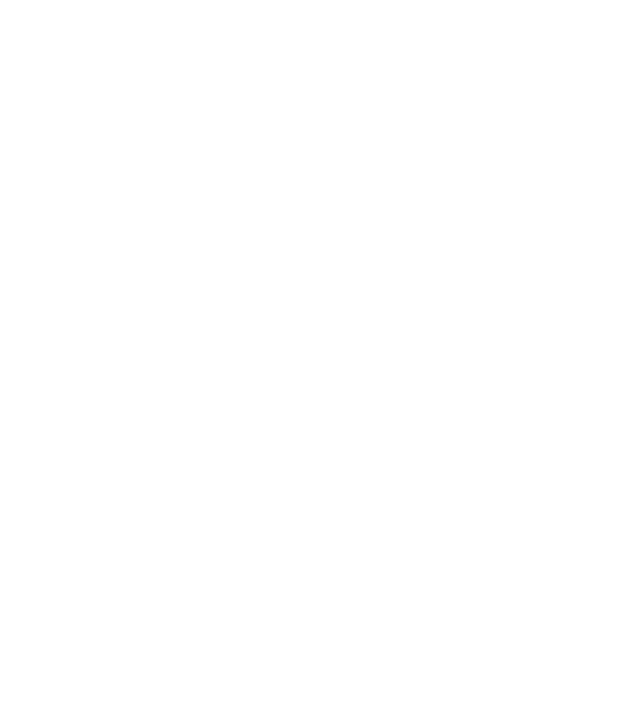
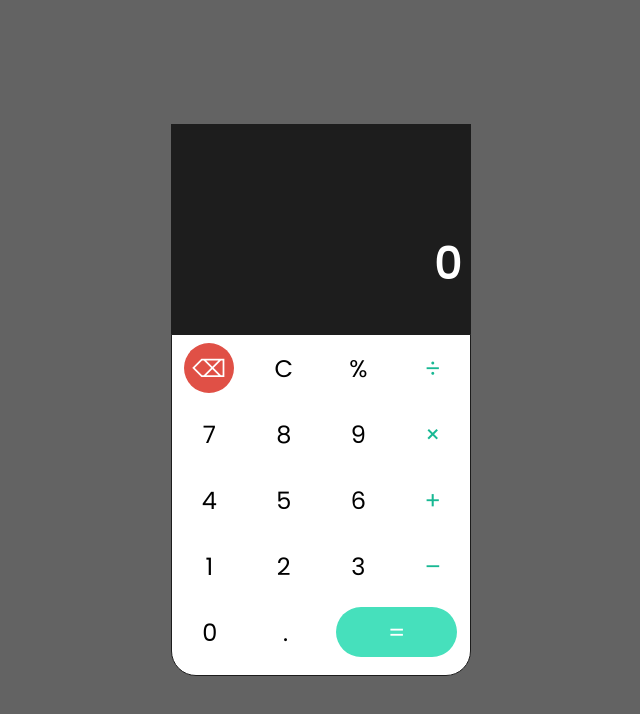
Before and after one commit to LTNSully/calculator, a plain HTML site: page index.html in a window 1280 px wide. Shown: the whole page, without its empty margins (319-959 px from the left). Drawn offline with Linux system fonts and the light colour scheme.

Commit message:
followed tutorial

```diff
--- /dev/null
+++ b/calculator.js
@@ -0,0 +1,236 @@
+/* ------------------------------ */
+/* -- Code Explained Tutorials -- */
+/* -  YouTube.com/CodeExplained - */
+/* ------------------------------ */
+let calculator_buttons = [
+    {
+        name : "delete",
+        symbol : "⌫",
+        formula : false,
+        type : "key"
+    },{
+        name : "clear",
+        symbol : "C",
+        formula : false,
+        type : "key"
+    },{
+        name : "percent",
+        symbol : "%",
+        formula : "/100",
+        type : "number"
+    },{
+        name : "division",
+        symbol : "÷",
+        formula : "/",
+        type : "operator"
+    },{
+        name : "7",
+        symbol : 7,
+        formula : 7,
+        type : "number"
+    },{
+        name : "8",
+        symbol : 8,
+        formula : 8,
+        type : "number"
+    },{
+        name : "9",
+        symbol : 9,
+        formula : 9,
+        type : "number"
+    },{
+        name : "multiplication",
+        symbol : "×",
+        formula : "*",
+        type : "operator"
+    },{
+        name : "4",
+        symbol : 4,
+        formula : 4,
+        type : "number"
+    },{
+        name : "5",
+        symbol : 5,
+        formula : 5,
+        type : "number"
+    },{
+        name : "6",
+        symbol : 6,
+        formula : 6,
+        type : "number"
+    },{
+        name : "addition",
+        symbol : "+",
+        formula : "+",
+        type : "operator"
+    },,{
+        name : "1",
+        symbol : 1,
+        formula : 1,
+        type : "number"
+    },{
+        name : "2",
+        symbol : 2,
+        formula : 2,
+        type : "number"
+    },{
+        name : "3",
+        symbol : 3,
+        formula : 3,
+        type : "number"
+    },{
+        name : "subtraction",
+        symbol : "–",
+        formula : "-",
+        type : "operator"
+    },{
+        name : "0",
+        symbol : 0,
+        formula : 0,
+        type : "number"
+    },{
+        name : "comma",
+        symbol : ".",
+        formula : ".",
+        type : "number"
+    },{
+        name : "calculate",
+        symbol : "=",
+        formula : "=",
+        type : "calculate"
+    }
+];
+
+//SELECT ELEMENTS
+const input_element = document.querySelector(".input");
+const output_element = document.querySelector(".result .value");
+const output_operation_element = document.querySelector(".operation .value");
+
+let data = {
+    operation : [],
+    result : [],
+}
+
+function createCalculatorButtons(){
+    const btns_per_row = 4;
+    let added_btns = 0;
+
+    calculator_buttons.forEach( (button, index) => {
+        if( added_btns % btns_per_row == 0 ){
+            input_element.innerHTML += `<div class="row"></div>`;
+        }
+
+        const row = document.querySelector(".row:last-child");
+        row.innerHTML += `<button id="${button.name}">
+                            ${button.symbol}
+                          </button>`;
+
+        added_btns++;
+    });
+}
+createCalculatorButtons();
+
+input_element.addEventListener("click", event => {
+    const target_btn = event.target;
+
+    calculator_buttons.forEach( button => {
+        if( button.name == target_btn.id ) calculator(button);
+    });
+
+});
+
+function calculator( button ){
+    if( button.type == "operator" ){
+        data.operation.push(button.symbol);
+        data.result.push(button.formula);
+    }
+    else if( button.type == "number" ){
+        data.operation.push(button.symbol);
+        data.result.push(button.formula);
+    }
+    else if( button.type == "key" ){
+        if( button.name == "clear" ){
+            data.operation = [];
+            data.result = [];
+            updateOutputResult(0);
+        }
+        else if( button.name == "delete" ){
+            data.result.pop();
+            data.operation.pop();
+        }
+    }
+    else if( button.type == "calculate" ){
+
+        // PUSH WHAT'S LEFT IN TEMP TO RESULT AND JOIN RESULT
+        let result_joined = data.result.join('');
+
+        // CLEAR ALL ARRAYS, NO NEED TO SAVE ANYTHING ANYMORE
+        data.operation = [];
+        data.result = [];
+
+        // CHECK IF THERE WAS A SYNATX ERROR IN THE operation
+        let result_final;
+        try {
+            result_final = eval(result_joined);
+        } catch (error) {
+            if (error instanceof SyntaxError) {
+                result_final = "Syntax Error!"
+                updateOutputResult( result_final );
+                return;
+            }
+        }
+
+        // FORMAT THE RESULT
+        result_final = formatResult(result_final);
+
+        // SAVE RESULT FOR ANY FUTURE USE
+        data.operation.push(result_final);
+        data.result.push(result_final);
+
+        // UPDATE OUTPUT
+        updateOutputResult( result_final );
+
+        return;
+    }
+
+    updateOutputOperation( data.operation.join('') );
+}
+
+function updateOutputOperation(operation){
+    output_operation_element.innerHTML = operation;
+}
+
+function updateOutputResult(result){
+    output_element.innerHTML = result;
+}
+
+function digitCounter(number){
+    return number.toString().length;
+}
+
+function isFloat(number){
+    return number % 1 != 0;
+}
+
+const max_output_number_length = 10;
+const output_precision = 5;
+
+function formatResult( result ){
+    if( digitCounter(result) > max_output_number_length){
+        if( isFloat(result) ){
+            const result_int = parseInt(result);
+            const result_int_length = digitCounter(result_int);
+
+            if( result_int_length > max_output_number_length ){
+                return result.toPrecision(output_precision);
+            }else{
+                const num_digits_after_point = max_output_number_length - result_int_length;
+                return result.toFixed(num_digits_after_point);
+            }
+        }else{
+            return result.toPrecision(output_precision);
+        }
+    }else{
+        return result;
+    }
+}
--- a/index.html
+++ b/index.html
@@ -1,17 +1,29 @@
-<!DOCTYPE html>
 
-<html>
-    <head>
-        <meta charset="utf-8">
-        <meta http-equiv="X-UA-Compatible" content="IE=edge">
-        <title>Calculator</title>
-        <meta name="description" content="">
-        <meta name="viewport" content="width=device-width, initial-scale=1">
-        <link rel="stylesheet" href="">
-    </head>
-    <body>
-
-
-        <script src="" async defer></script>
-    </body>
-</html>
+ <!DOCTYPE html>
+ <html lang="en">
+ <head>
+    <meta charset="UTF-8">
+    <meta name="viewport" content="width=device-width, initial-scale=1.0">
+    <link rel="preconnect" href="https://fonts.googleapis.com">
+    <link rel="preconnect" href="https://fonts.gstatic.com" crossorigin>
+    <link href="https://fonts.googleapis.com/css2?family=Poppins&display=swap" rel="stylesheet">
+    <link rel="stylesheet" href="style.css">
+    <title>Sully's Calculator</title>
+ </head>
+ <body>
+    <div class="calculator">
+        <div class="calc-container">
+            <div class="output">
+                <div class="operation">
+                    <div class="value" ></div>
+                </div>
+                <div class="result">
+                    <div class="value">0</div>
+                </div>
+            </div>
+            <div class="input"></div>
+        </div>
+    </div>
+    <script src="calculator.js"></script>
+ </body>
+ </html>
--- /dev/null
+++ b/style.css
@@ -0,0 +1,133 @@
+/* ------------------------------ */
+/* -- Code Explained Tutorials -- */
+/* -  YouTube.com/CodeExplained - */
+/* ------------------------------ */
+
+*{
+    padding: 0;
+    margin: 0;
+    background-origin: padding-box;
+    font-family: 'Poppins', sans-serif;
+}
+
+html{
+    font-size: 16px;
+    background-color: #636363;
+}
+
+.calculator{
+    position: absolute;
+
+    top: 50%;
+    left: 50%;
+
+    transform: translate(-50%, -50%);
+}
+
+.calc-container{
+    background-color: #1d1d1d;
+
+    width: 300px;
+    height: auto;
+
+    border-radius: 0 0 30px 30px;
+}
+
+.output{
+    width: 100%;;
+}
+
+.operation{
+    width: 300px;
+    height: 70px;
+
+    color: #878787;
+
+    font-size: 1.9em;
+    font-weight: bold;
+
+    position: relative;
+    overflow: hidden;
+}
+.operation .value{
+    position: absolute;
+
+    bottom: 5px;
+    right : 10px;
+
+    white-space: nowrap;
+    overflow: hidden;
+}
+
+.result{
+    width: 300px;
+    height: 140px;
+
+    color: #FFF;
+
+    font-size: 2.7em;
+    font-weight: bold;
+
+    overflow: hidden;
+    position: relative;
+}
+
+.result .value{
+    position: absolute;
+
+    top: 50%;
+    transform: translateY(-50%);
+    right : 10px;
+
+    white-space: nowrap;
+    overflow: hidden;
+}
+
+
+.input{
+    background-color: #FFF;
+
+    border-radius: 0 0 25px 25px;
+    border: 1px solid #1d1d1d;
+    height: 340px;
+}
+
+.row {
+    display: flex;
+    justify-content: space-around;
+    align-items: center;
+}
+
+.row button{
+    width: 50px;
+    height: 50px;
+
+    font-size: 1.5em;
+
+    border: none;
+    border-radius: 50%;
+    background-color: transparent;
+
+    margin : 8px;
+
+    cursor: pointer;
+}
+
+.row button:hover{
+    font-weight: bold;
+}
+
+.row #calculate{
+    color: #FFF;
+    background-color: #46e0bc;
+    width : 121px;
+    border-radius: 50px;
+}
+.row #delete{
+    color: #FFF;
+    background-color: #e05046;
+}
+
+#division, #multiplication, #subtraction, #addition {
+    color: #18b893;
+}
```
